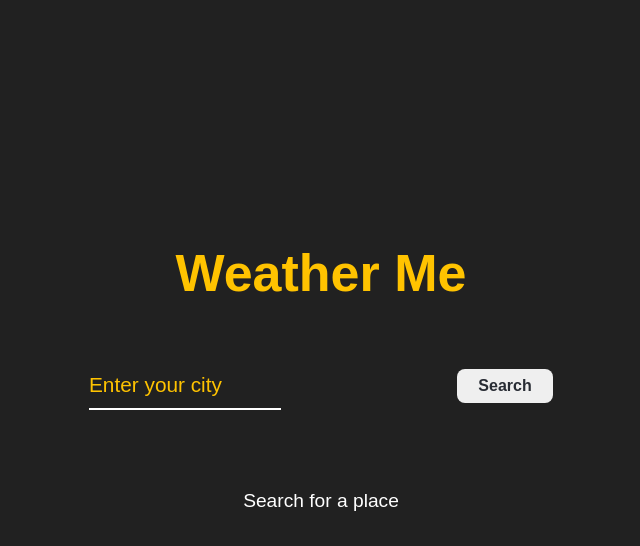
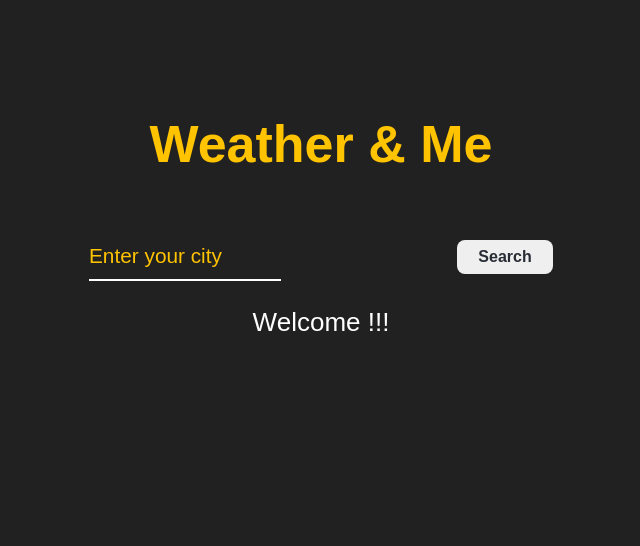
Before and after one commit to xennia316/WeatherMe, a React (Create React App) app in the folder weather-app/: page / in a window 1280 px wide. Shown: the top 546 px of the page, without its empty margins (319-959 px from the left). Built offline with nearby package versions, Linux system fonts and the light colour scheme.

Commit message:
fix: error margin

```diff
--- a/weather-app/src/App.css
+++ b/weather-app/src/App.css
@@ -1,12 +1,17 @@
-
 .App {
 	text-align: center;
 	font-family: "Poppins", sans-serif;
 }
-.title{
-  color: #FFC300;
+.title {
+	color: #ffc300;
 }
-
+.sub-box {
+	height: 55vh;
+	width: 40vw;
+	border-width: 5px;
+	border-color: #fff;
+	border-radius: 24px;
+}
 .form_group {
 	position: relative;
 	padding: 15px 0 0;
@@ -17,7 +22,7 @@
 	justify-content: space-around;
 }
 
-.input{
+.input {
 	height: 2rem;
 	width: 12rem;
 	/* margin: 0 6rem; */
@@ -25,13 +30,13 @@
 	border-bottom: 2px solid white;
 	outline: 0;
 	font-size: 1.3rem;
-  color:  #fff;
+	color: #fff;
 	padding: 7px 0;
 	background: transparent;
 	transition: border-color 0.2s;
 
 	&::placeholder {
-    color: #FFC300;
+		color: #ffc300;
 	}
 
 	&:placeholder-shown ~ .form_label {
@@ -57,27 +62,29 @@
 		display: block;
 		transition: 0.2s;
 		font-size: 1rem;
-    color: #FFC300;
-    font-weight:700;
+		color: #ffc300;
+		font-weight: 700;
 	}
 
 	padding-bottom: 6px;
 	font-weight: 700;
 	border-width: 3px;
-  border-image: linear-gradient(to right, #FFC300, #001D3D);
+	border-image: linear-gradient(to right, #ffc300, #ffffff);
 	border-image-slice: 1;
 
-  &::placeholder{
+	&::placeholder {
 		color: transparent;
 	}
 }
 
-.input{
-&:required,&:invalid { box-shadow:none; }
+.input {
+	&:required,
+	&:invalid {
+		box-shadow: none;
+	}
 }
 
-
- .button{
+.button {
 	padding: 0.5rem;
 	width: 6rem;
 	cursor: pointer;
@@ -89,18 +96,17 @@
 	border: 0;
 }
 
- .text{
+.text {
 	font-size: 1.2rem;
 	margin: 5rem;
 }
 
- .head{
+.head {
 	font-size: 2rem;
-
 }
 
- .bold{
-  color: #FFC300;
+.bold {
+	color: #ffc300;
 }
 
 @media (prefers-reduced-motion: no-preference) {
@@ -118,6 +124,8 @@
 	justify-content: center;
 	font-size: calc(10px + 2vmin);
 	color: white;
+	width: 100vw;
+	overflow: hidden;
 }
 
 @keyframes App-logo-spin {
--- a/weather-app/src/App.js
+++ b/weather-app/src/App.js
@@ -4,6 +4,7 @@ import "./App.css";
 const App = () => {
 	const [search, setSearch] = useState("");
 	const [weather, setWeather] = useState("");
+	const [loading, setLoading] = useState(false);
 
 	const api = {
 		key: "067cfe223954844c0c2f03e98431834f",
@@ -11,21 +12,24 @@ const App = () => {
 	};
 
 	const searching = () => {
+		setLoading(true);
+		try {
 			fetch(`${api.base}weather?q=${search}&units=metric&APPID=${api.key}`)
 				.then((res) => res.json())
 				.then((result) => {
 					setWeather(result);
 				});
+		} catch (e) {
+			setWeather({});
+		}
+
+		setLoading(false);
 	};
 
 	return (
 		<div className="App">
 			<header className="App-header">
-				{/* Header goes here */}
-				<h1 className="title">Weather Me</h1>
-
-				{/* Search Box */}
-
+				<h1 className="title">Weather & Me</h1>
 				<div className="form_group">
 					<div>
 						<input
@@ -34,6 +38,7 @@ const App = () => {
 							type="text"
 							onChange={(e) => {
 								setSearch(e.target.value);
+								searching();
 							}}
 						/>
 						<label for="city" className="form_label">
@@ -45,8 +50,9 @@ const App = () => {
 						Search
 					</button>
 				</div>
-
-				{typeof weather.main != "undefined" ? (
+				<div className="sub-box">
+					{loading && <p className="text">Please wait a moment</p>}
+					{!loading && typeof weather.main !== "undefined" && (
 						<div className="text">
 							<p className="head">
 								Weather forecast for{" "}
@@ -58,7 +64,8 @@ const App = () => {
 								Temperature: &nbsp;{" "}
 								<b className="bold">
 									<em>{weather.main.temp}</em>
-							</b>
+								</b>{" "}
+								C
 							</p>
 							<p>
 								Atmosphere: &nbsp;{" "}
@@ -73,9 +80,14 @@ const App = () => {
 								</b>
 							</p>{" "}
 						</div>
-				) : (
-					<p className="text">Search for a place </p>
 					)}
+					{!loading && typeof weather.main == "undefined" && search !== "" && (
+						<p className="text">
+							Sorry, No results found for <b className="bold">{search}</b>{" "}
+						</p>
+					)}
+					{search == "" && <p>Welcome !!!</p>}
+				</div>
 			</header>
 		</div>
 	);
```
Lines whose indentation alone changed are shown as unchanged.
